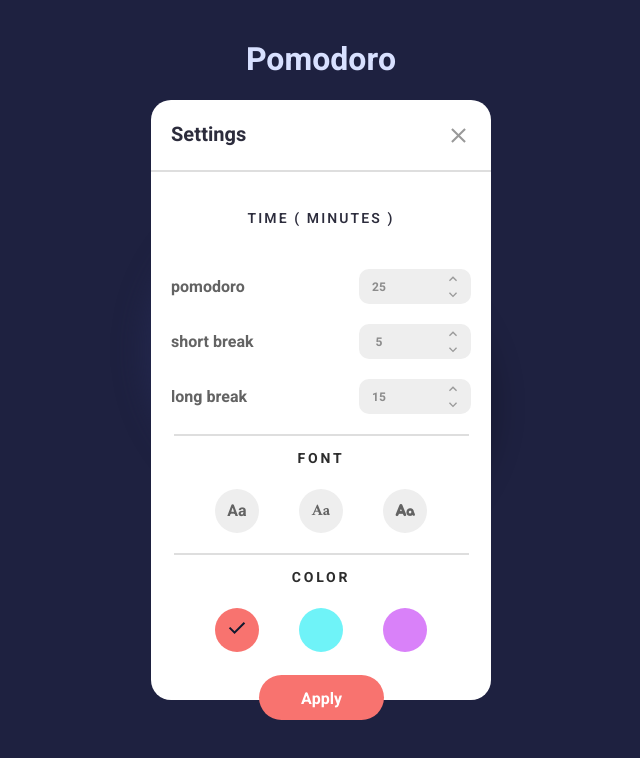
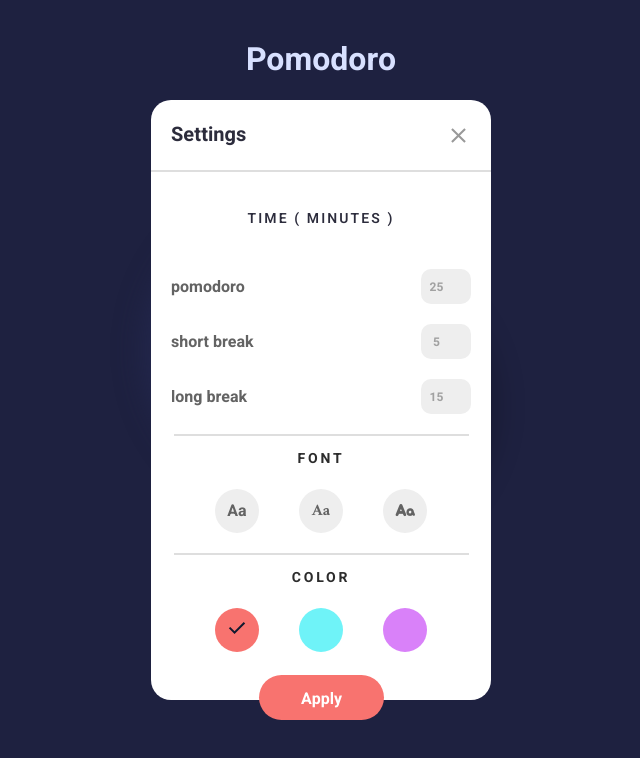
Before and after one commit to NgirfanulMangali/pomodoro-app, a React (Vite) app: page / in a window 1280 px wide. Both pictures are taken after a click on the picture 640 px from the left and 600 px from the top of the page. Shown: the top 758 px of the page, without its empty margins (319-959 px from the left). Built offline with nearby package versions, Linux system fonts and the light colour scheme.

Commit message:
change styling input

```diff
--- a/src/ModalPopup.tsx
+++ b/src/ModalPopup.tsx
@@ -34,36 +34,18 @@ export default function ModalPopup() {
                         {/* Pomodoro text input */}
                         <div className={style.mycontainer}>
                             <p className={style.texts}>pomodoro</p>
-                            <div className="flex">
-                                <input type="text" className={style.input} placeholder="25" id="pomodoroInput" />
-                                <div className={style.KeyboardArrow}>
-                                    <button className="ml-9"><img src={KeyboardArrowUp} alt="" className="w-4 h-4" /></button>
-                                    <button className="ml-9"><img src={KeyboardArrowDown} alt="" className="w-4 h-4" /></button>
-                                </div>
-                            </div>
+                            <input type="number" className="w-[50px] h-[35px] bg-[#EEEEEE] text-center text-[12px] font-bold text-[rgba(21,21,21,0.7)] outline-none rounded-[10px] pr-1" placeholder="25" id="pomodoroInput" />
                         </div>
                         {/* short break text input */}
                         <div className={style.mycontainer}>
                             <p className={style.texts}>short break</p>
-                            <div className="flex">
-                                <input type="text" className={style.input} placeholder="5" />
-                                <div className={style.KeyboardArrow}>
-                                    <button className="ml-9"><img src={KeyboardArrowUp} alt="" className="w-4 h-4" /></button>
-                                    <button className="ml-9"><img src={KeyboardArrowDown} alt="" className="w-4 h-4" /></button>
-                                </div>
-                            </div>
+                            <input type="number" className="w-[50px] h-[35px] bg-[#EEEEEE] text-center text-[12px] font-bold text-[rgba(21,21,21,0.7)] outline-none rounded-[10px] pr-1" placeholder="5" id="pomodoroInput" />
                         </div>
                     </div>
                     {/* long break text input */}
                     <div className={style.mycontainer}>
                         <p className={style.texts}>long break</p>
-                        <div className="flex">
-                            <input type="text" className={style.input} placeholder="15" />
-                            <div className={style.KeyboardArrow}>
-                                <button className="ml-9"><img src={KeyboardArrowUp} alt="" className="w-4 h-4" /></button>
-                                <button className="ml-9"><img src={KeyboardArrowDown} alt="" className="w-4 h-4" /></button>
-                            </div>
-                        </div>
+                        <input type="number" className="w-[50px] h-[35px] bg-[#EEEEEE] text-center text-[12px] font-bold text-[rgba(21,21,21,0.7)] outline-none rounded-[10px] pr-1" placeholder="15" id="pomodoroInput" />
                     </div>
                     <hr className={`${style.hr} mt-5`} />
 
--- a/src/main.tsx
+++ b/src/main.tsx
@@ -15,8 +15,6 @@ if (rootElement) {
       < TimeOption />
       <TimerSection />
       < ModalPopup />
-
-
     </StrictMode>,
   )
 }
```
